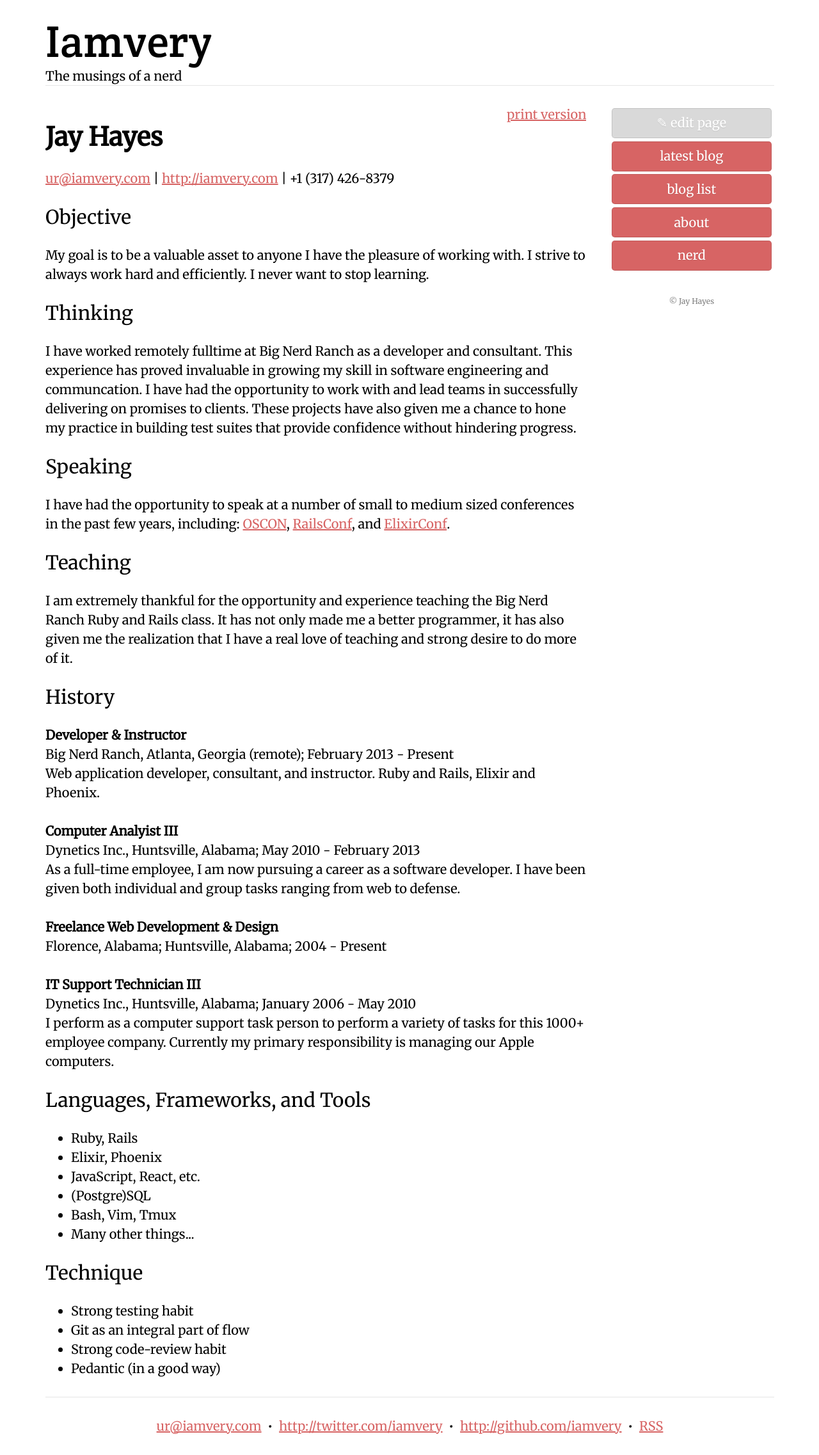
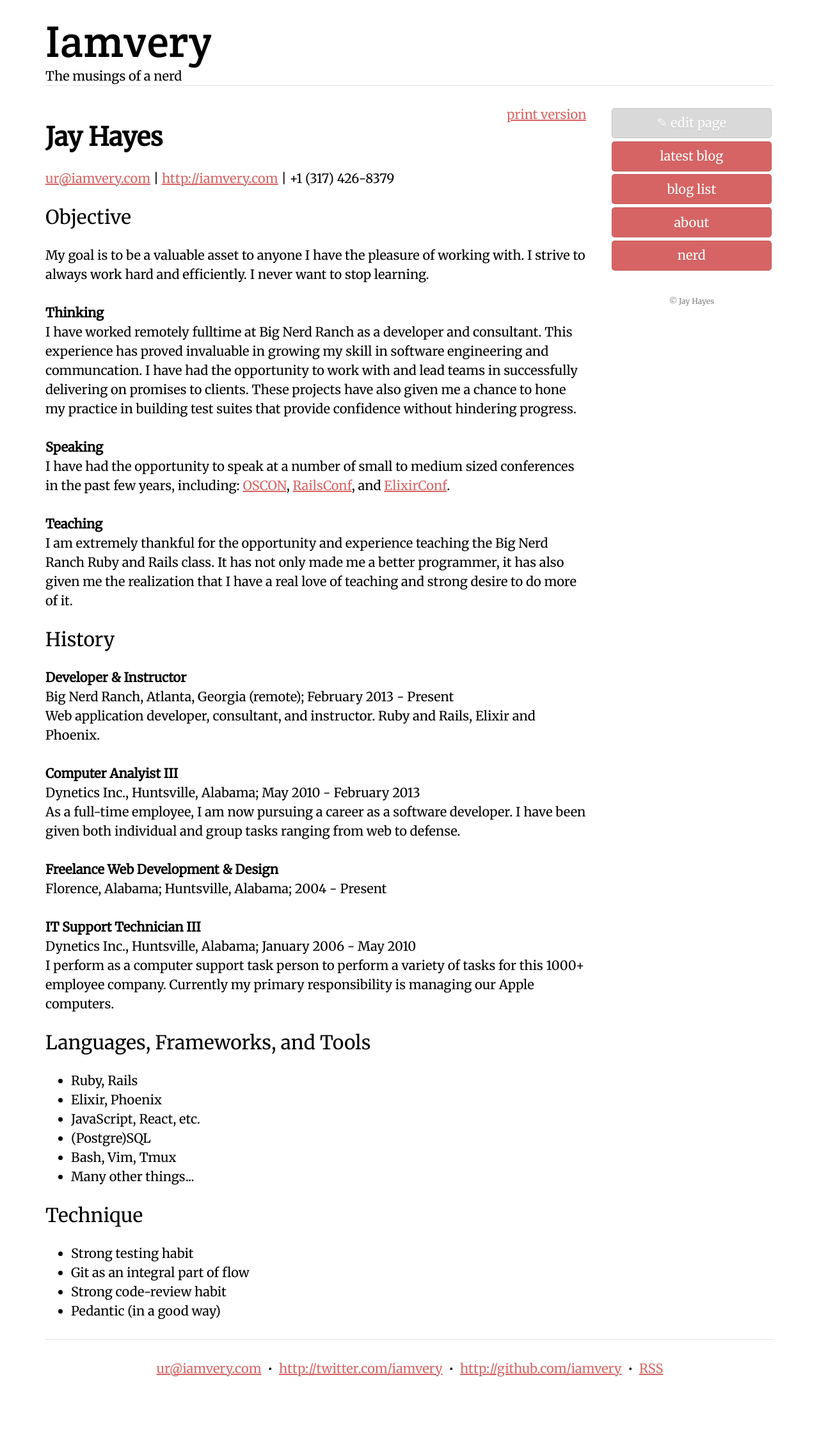
Before and after one commit to iamvery/iamvery.github.com, a Jekyll site: the page built from resume.html, in a window 1280 px wide. Shown: the whole page at 64% size. Built offline with Jekyll 4.4.1, drawn with Linux system fonts in a browser that asks for light colours; after the commit the page ends 2184 px from its top, so only the background shows below that.

Commit message:
Make some headings smaller

```diff
--- a/_includes/resume.html
+++ b/_includes/resume.html
@@ -15,7 +15,7 @@
   I never want to stop learning.
 </p>
 
-<h2>Thinking</h2>
+<h3>Thinking</h3>
 <p>
   I have worked remotely fulltime at Big Nerd Ranch as a developer and consultant.
   This experience has proved invaluable in growing my skill in software engineering and communcation.
@@ -23,13 +23,13 @@
   These projects have also given me a chance to hone my practice in building test suites that provide confidence without hindering progress.
 </p>
 
-<h2>Speaking</h2>
+<h3>Speaking</h3>
 <p>
   I have had the opportunity to speak at a number of small to medium sized conferences in the past few years, including:
   <a href="https://conferences.oreilly.com/oscon/oscon-tx/public/schedule/detail/56904">OSCON</a>, <a href="http://railsconf.com/program/workshops#session-118">RailsConf</a>, and <a href="https://www.youtube.com/watch?v=p8MGNw045AE">ElixirConf</a>.
 </p>
 
-<h2>Teaching</h2>
+<h3>Teaching</h3>
 <p>
   I am extremely thankful for the opportunity and experience teaching the Big Nerd Ranch Ruby and Rails class.
   It has not only made me a better programmer, it has also given me the realization that I have a real love of teaching and strong desire to do more of it.
```
